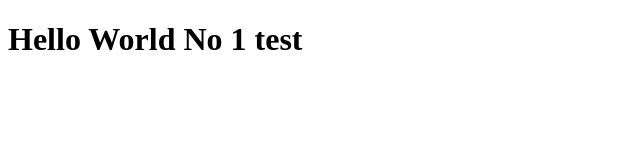
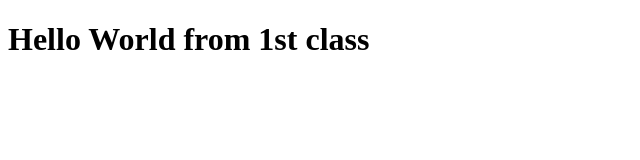
Before and after one commit to ZaidIlyas/Class1testcamp2020, a plain HTML site: page index.html in a window 1280 px wide. Shown: the whole page, without its empty margins (0-640 px from the left). Drawn offline with Linux system fonts and the light colour scheme.

Commit message:
update index.html

```diff
--- a/index.html
+++ b/index.html
@@ -6,6 +6,6 @@
     <title>Document</title>
 </head>
 <body>
-    <h1>Hello World No 1 test</h1>
+    <h1>Hello World from 1st class </h1>
 </body>
 </html>
```
